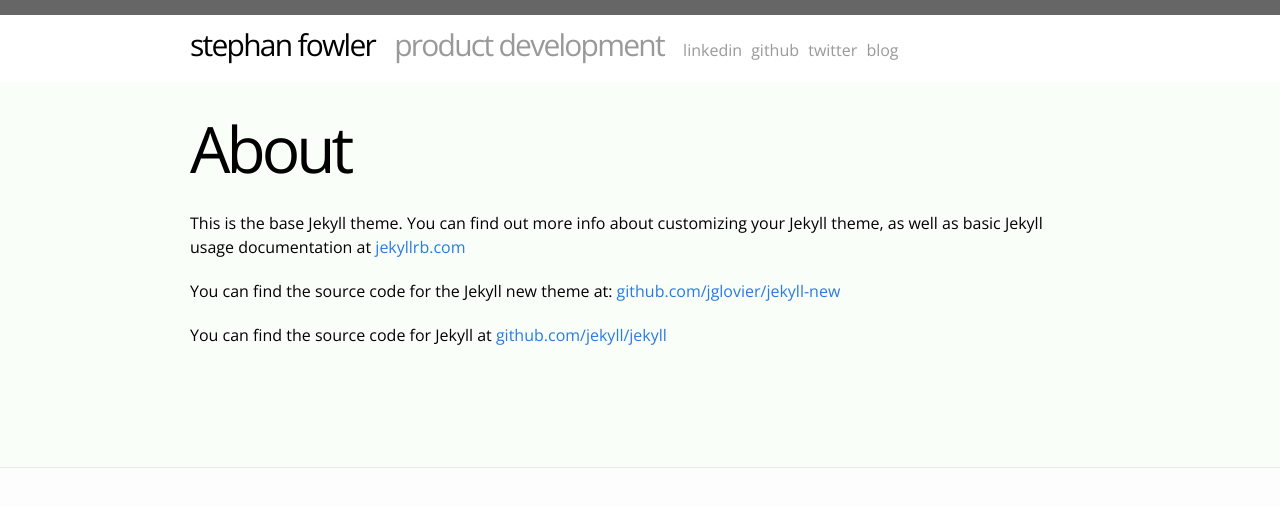
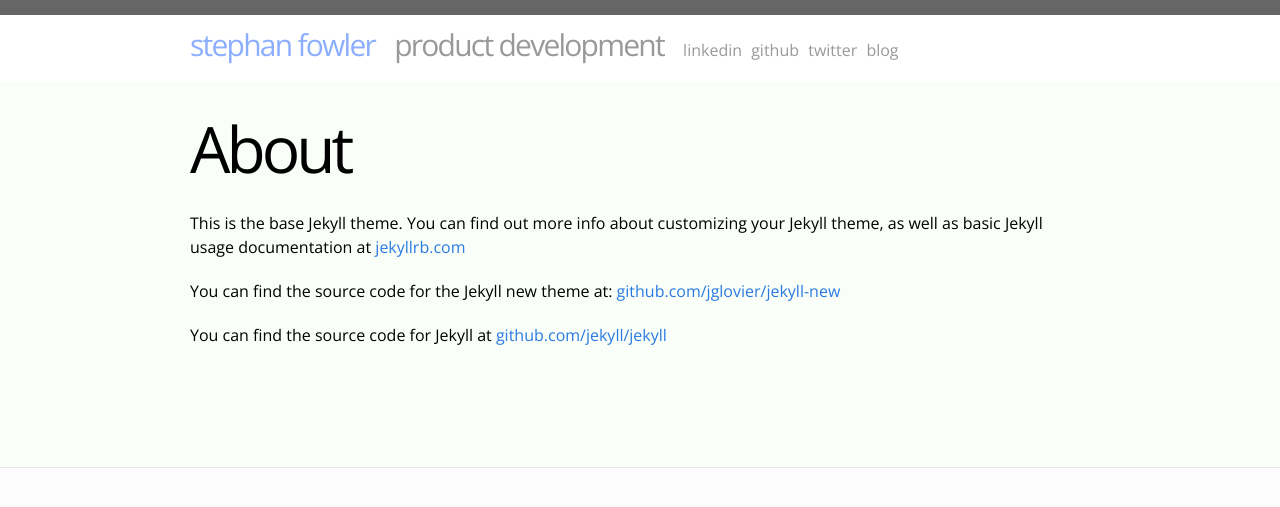
Before and after one commit to stephanfowler/stephanfowler.github.io, a Jekyll site: the page built from about.md, in a window 1280 px wide. Shown: the top 507 px of the page. Built offline with Jekyll 4.4.1, drawn with Linux system fonts in a browser that asks for light colours.

Commit message:
Update main.css

```diff
--- a/css/main.css
+++ b/css/main.css
@@ -60,7 +60,7 @@ a:visited { color: #2a7ae2; }
 .site-title,
 .site-title:hover,
 .site-title:visited {
-    color: #000;
+    color: #8caeff;
 }
 
 .site-subtitle,
```
